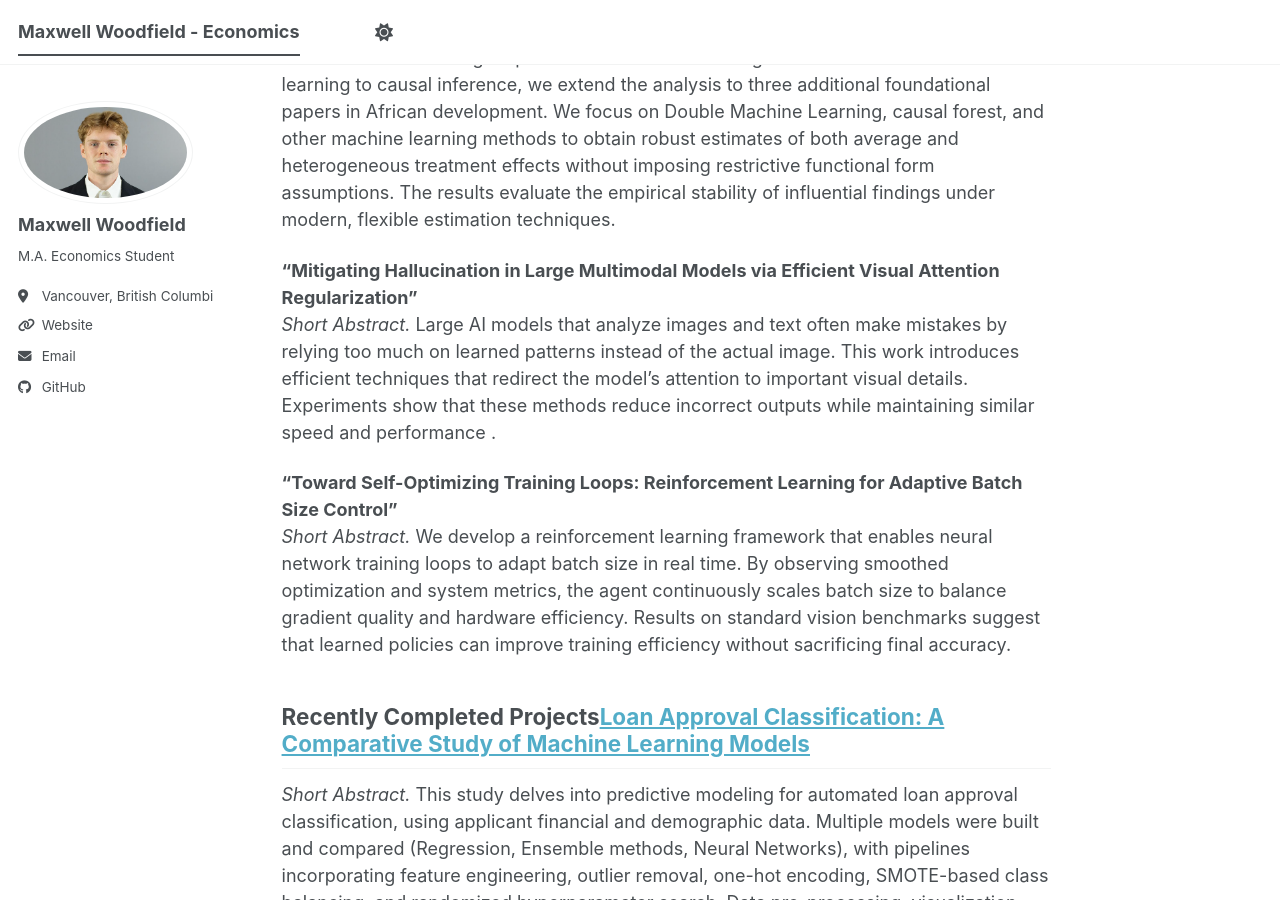
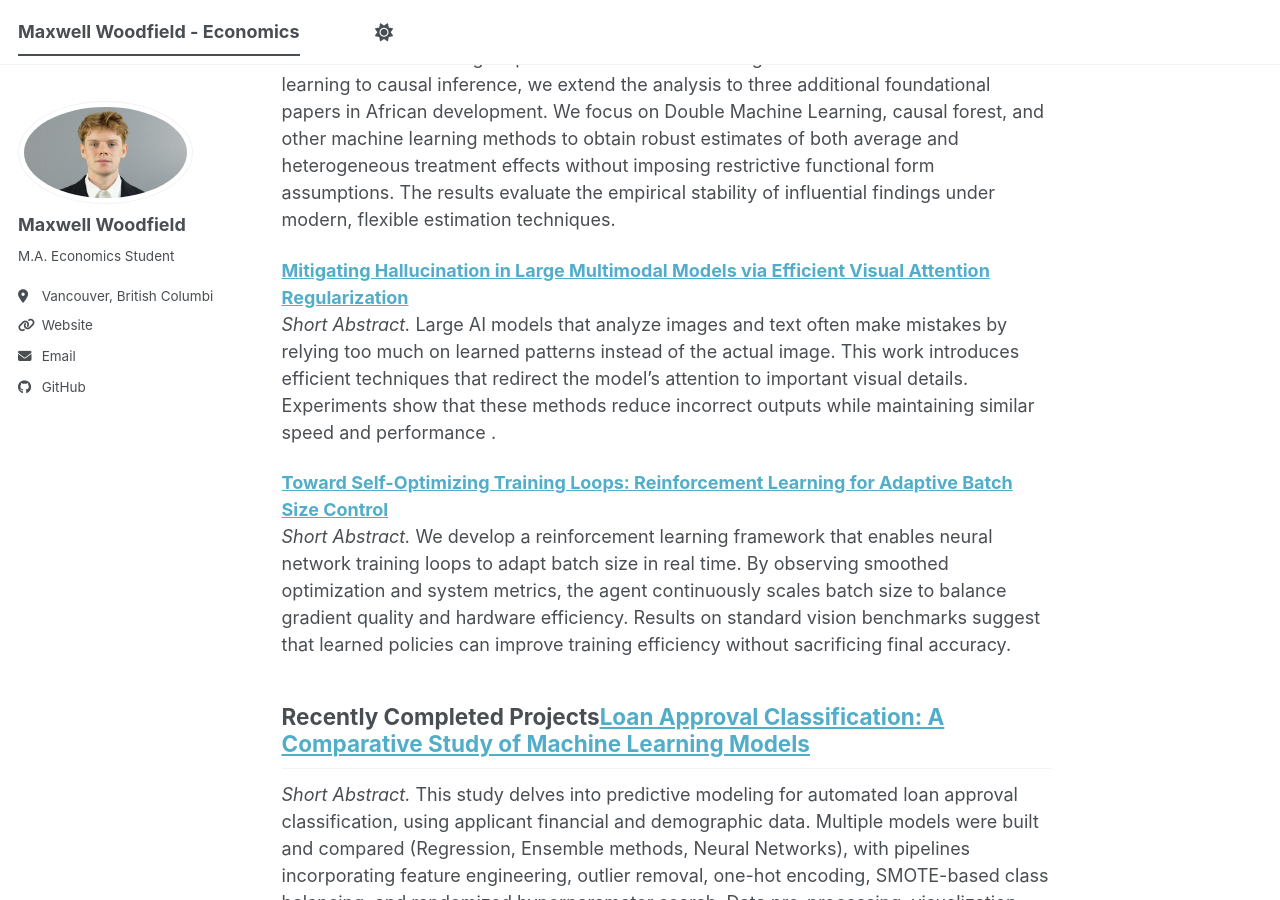
Before and after one commit to saucemmmm/saucemmmm.github.io, a Jekyll site: the page built from _pages/about.md, in a window 1280 px wide and 900 px high, scrolled down 880 px. Built offline with Jekyll 4.4.1, drawn with Linux system fonts in a browser that asks for light colours; a script bundle is joined from its source files by our own code; library files that are not in the unit come from our copies; some of the changed lines change nothing that is shown.

Commit message:
Update about.md

```diff
--- a/_pages/about.md
+++ b/_pages/about.md
@@ -27,10 +27,10 @@ Machine Learning, Causal Inference, Statistical Learning Methods
 **“Machine Learning and the Robustness of Causal Estimates: Evidence from Re-Estimated Studies in African Development”**
 *Short Abstract.* Building on prior research demonstrating the value added of machine learning to causal inference, we extend the analysis to three additional foundational papers in African development. We focus on Double Machine Learning, causal forest, and other machine learning methods to obtain robust estimates of both average and heterogeneous treatment effects without imposing restrictive functional form assumptions. The results evaluate the empirical stability of influential findings under modern, flexible estimation techniques.
 
-**“Mitigating Hallucination in Large Multimodal Models via Efficient Visual Attention Regularization”**
+**[Mitigating Hallucination in Large Multimodal Models via Efficient Visual Attention Regularization](/files/CISC874___Project_Report.pdf)**
 *Short Abstract.* Large AI models that analyze images and text often make mistakes by relying too much on learned patterns instead of the actual image. This work introduces efficient techniques that redirect the model’s attention to important visual details. Experiments show that these methods reduce incorrect outputs while maintaining similar speed and performance .
 
-**“Toward Self-Optimizing Training Loops: Reinforcement Learning for Adaptive Batch Size Control”**
+**[Toward Self-Optimizing Training Loops: Reinforcement Learning for Adaptive Batch Size Control](/files/CISC_856_Final_Paper_Report.pdf)**
 *Short Abstract.* We develop a reinforcement learning framework that enables neural network training loops to adapt batch size in real time. By observing smoothed optimization and system metrics, the agent continuously scales batch size to balance gradient quality and hardware efficiency. Results on standard vision benchmarks suggest that learned policies can improve training efficiency without sacrificing final accuracy.
 
 ## Recently Completed Projects**[Loan Approval Classification: A Comparative Study of Machine Learning Models](/files/Loan_Approval_Classification.pdf)**
```
